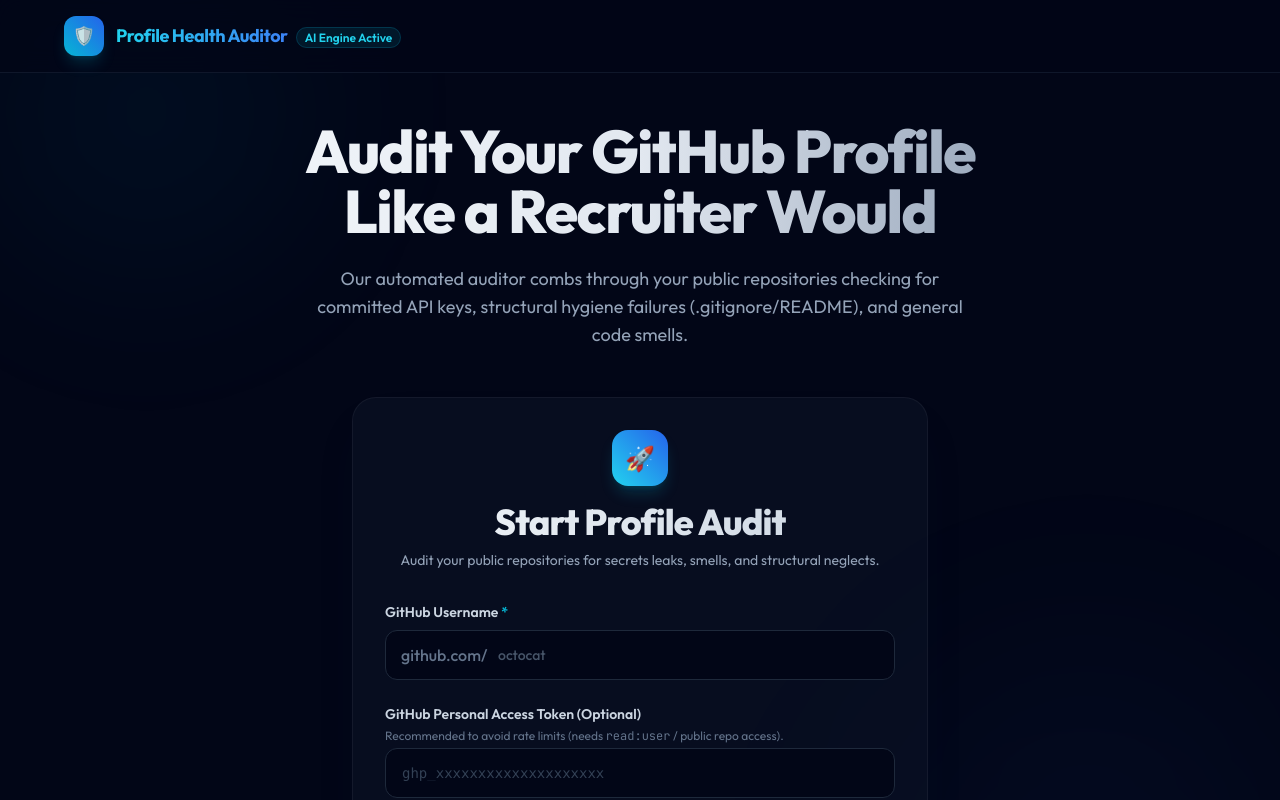
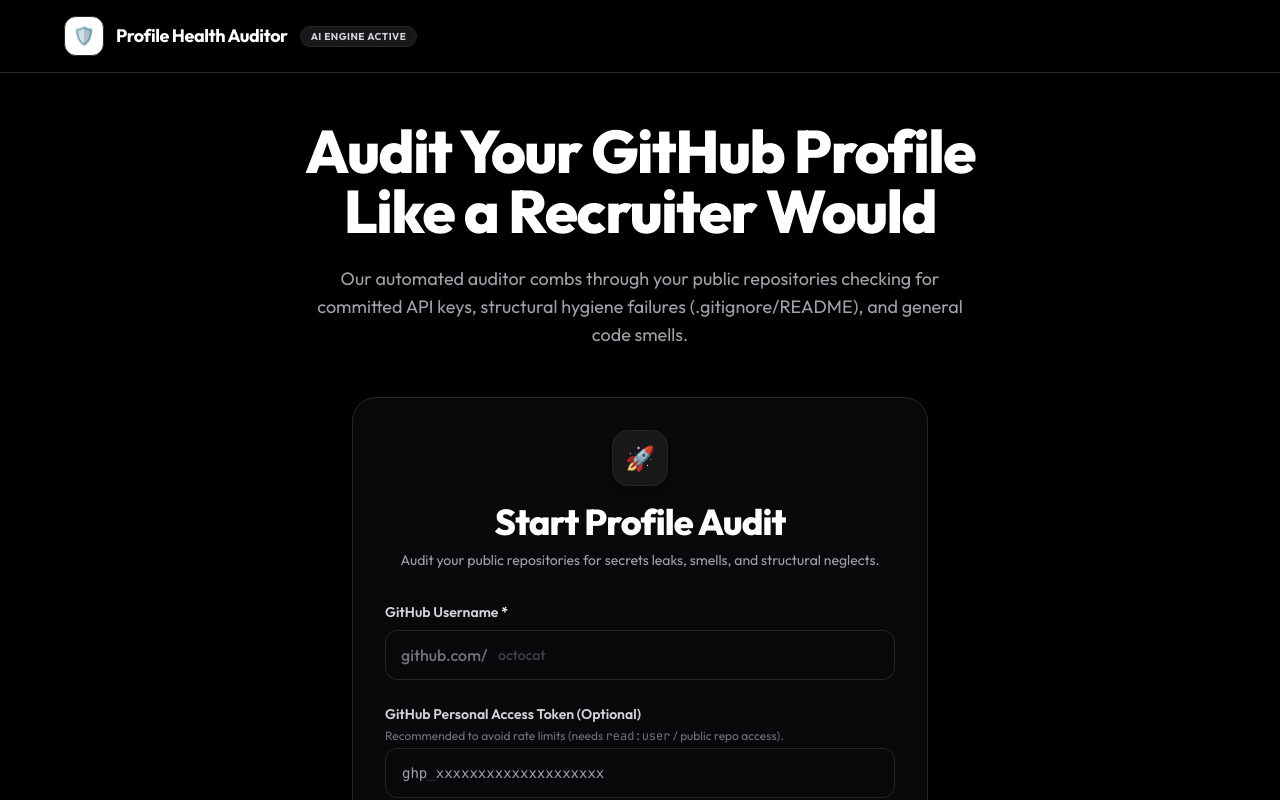
Before and after one commit to jaggureddy11/GitHub-Profile-Health-Auditor, a React app in the folder frontend/: page / in a window 1280 px wide. Shown: the top 800 px of the page. Built offline with nearby package versions, Linux system fonts and the light colour scheme; the HTML template or start-up script is replaced by a standard one.

Commit message:
Update frontend styling to support a high-contrast premium monochrome black and white UI theme

```diff
--- a/frontend/src/App.jsx
+++ b/frontend/src/App.jsx
@@ -3,7 +3,7 @@
 import ReportDashboard from './components/ReportDashboard';
 import RepoBreakdown from './components/RepoBreakdown';
 
-// API Base URL (assumes local dev on port 8000)
+// API Base URL
 const API_BASE_URL = 'http://localhost:8000';
 
 export default function App() {
@@ -30,7 +30,6 @@
   useEffect(() => {
     let intervalId;
     if (scanState === 'loading' && currentScanId) {
-      // Cycle loading messages every 3.5 seconds
       intervalId = setInterval(() => {
         setLoadingStep((prev) => (prev + 1) % loadingMessages.length);
       }, 3500);
@@ -38,7 +37,6 @@
     return () => clearInterval(intervalId);
   }, [scanState, currentScanId]);
 
-  // Handle starting a scan
   const handleStartScan = async (username, githubToken) => {
     setScanState('loading');
     setErrorMessage('');
@@ -58,13 +56,11 @@
 
       if (!response.ok) {
         const errorData = await response.json();
-        throw new Error(errorData.detail || `Server returned status ${response.status}`);
+        throw new Error(errorData.detail || `Server returned status {response.status}`);
       }
 
       const initialReport = await response.json();
       setCurrentScanId(initialReport.scan_id);
-
-      // Start polling status
       pollScanStatus(initialReport.scan_id);
     } catch (err) {
       console.error(err);
@@ -73,7 +69,6 @@
     }
   };
 
-  // Poll scan status until completed/failed
   const pollScanStatus = (scanId) => {
     const pollInterval = setInterval(async () => {
       try {
@@ -95,11 +90,9 @@
         }
       } catch (err) {
         console.error("Polling error:", err);
-        // We don't clear the interval immediately on a single transient network error
       }
     }, 2000);
 
-    // Timeout polling after 4 minutes
     setTimeout(() => {
       clearInterval(pollInterval);
       setScanState((currentState) => {
@@ -112,7 +105,6 @@
     }, 240000);
   };
 
-  // Handle resetting state for a new audit
   const handleReset = () => {
     setScanState('idle');
     setScanReport(null);
@@ -120,7 +112,6 @@
     setErrorMessage('');
   };
 
-  // Handle Phase 7 Auto-Fix patch trigger (Stretch)
   const handleTriggerFix = async (finding) => {
     try {
       const response = await fetch(`${API_BASE_URL}/api/fix`, {
@@ -153,23 +144,20 @@
   };
 
   return (
-    <div className="min-h-screen bg-slate-950 text-slate-100 flex flex-col justify-between selection:bg-cyan-500/30 relative overflow-hidden">
-      {/* Background Ambient Glows */}
-      <div className="ambient-glow-cyan top-[-10%] left-[-10%]"></div>
-      <div className="ambient-glow-blue bottom-[-10%] right-[-10%]"></div>
+    <div className="min-h-screen bg-black text-white flex flex-col justify-between selection:bg-white/20">
 
       {/* Header bar */}
-      <header className="border-b border-slate-900 bg-slate-950/75 backdrop-blur-md sticky top-0 z-50 px-6 py-4">
+      <header className="border-b border-zinc-800 bg-black/80 backdrop-blur-md sticky top-0 z-50 px-6 py-4">
         <div className="max-w-6xl mx-auto flex items-center justify-between">
           <div className="flex items-center space-x-3 cursor-pointer" onClick={handleReset}>
-            <div className="w-10 h-10 rounded-xl bg-gradient-to-tr from-cyan-500 to-blue-600 flex items-center justify-center font-bold text-lg shadow-lg shadow-cyan-500/20 text-white">
+            <div className="w-10 h-10 rounded-xl bg-white text-black flex items-center justify-center font-bold text-lg shadow-md border border-zinc-800">
               🛡️
             </div>
-            <div>
-              <span className="font-bold text-lg tracking-tight bg-gradient-to-r from-cyan-400 to-blue-500 bg-clip-text text-transparent">
+            <div className="flex items-center space-x-3">
+              <span className="font-bold text-lg tracking-tight text-white">
                 Profile Health Auditor
               </span>
-              <span className="ml-2 px-2 py-0.5 text-xs font-semibold bg-cyan-500/10 text-cyan-400 rounded-full border border-cyan-500/20">
+              <span className="px-2.5 py-0.5 text-[10px] font-bold bg-zinc-900 text-zinc-300 rounded-full border border-zinc-800 uppercase tracking-wider">
                 AI Engine Active
               </span>
             </div>
@@ -177,7 +165,7 @@
           {scanState === 'completed' && (
             <button
               onClick={handleReset}
-              className="text-xs bg-slate-900 hover:bg-slate-800 text-slate-300 font-bold px-4 py-2 rounded-lg border border-slate-800 transition duration-150"
+              className="text-xs bg-zinc-950 hover:bg-zinc-900 text-white font-bold px-4 py-2 rounded-lg border border-zinc-800 transition duration-150"
             >
               New Scan
             </button>
@@ -191,11 +179,11 @@
         {scanState === 'idle' && (
           <div className="space-y-12 animate-fade-in">
             <div className="text-center space-y-6 max-w-3xl mx-auto">
-              <h1 className="text-4xl font-extrabold tracking-tight sm:text-6xl bg-gradient-to-r from-slate-100 via-slate-200 to-slate-400 bg-clip-text text-transparent leading-tight">
+              <h1 className="text-4xl font-extrabold tracking-tight sm:text-6xl text-white leading-tight">
                 Audit Your GitHub Profile <br className="hidden sm:inline" />
                 Like a Recruiter Would
               </h1>
-              <p className="text-base sm:text-lg text-slate-400 max-w-2xl mx-auto leading-relaxed">
+              <p className="text-base sm:text-lg text-zinc-400 max-w-2xl mx-auto leading-relaxed">
                 Our automated auditor combs through your public repositories checking for committed API keys, structural hygiene failures (.gitignore/README), and general code smells.
               </p>
             </div>
@@ -207,28 +195,28 @@
           <div className="flex flex-col items-center justify-center py-20 max-w-lg mx-auto text-center space-y-8 animate-pulse">
             {/* Spinning Radar */}
             <div className="relative w-28 h-28 flex items-center justify-center">
-              <div className="absolute inset-0 rounded-full border-4 border-dashed border-cyan-500/20 animate-spin" style={{ animationDuration: '15s' }}></div>
-              <div className="absolute inset-2 rounded-full border-4 border-dashed border-blue-500/40 animate-spin" style={{ animationDuration: '8s', animationDirection: 'reverse' }}></div>
-              <div className="absolute inset-4 rounded-full bg-gradient-to-tr from-cyan-500 to-blue-600 flex items-center justify-center text-3xl shadow-lg shadow-cyan-500/30 text-white animate-pulse">
+              <div className="absolute inset-0 rounded-full border-4 border-dashed border-zinc-800 animate-spin" style={{ animationDuration: '15s' }}></div>
+              <div className="absolute inset-2 rounded-full border-4 border-dashed border-zinc-700 animate-spin" style={{ animationDuration: '8s', animationDirection: 'reverse' }}></div>
+              <div className="absolute inset-4 rounded-full bg-zinc-900 border border-zinc-800 flex items-center justify-center text-3xl shadow-md text-white animate-pulse">
                 🔍
               </div>
             </div>
 
             <div className="space-y-3 w-full">
-              <h3 className="text-lg font-bold text-slate-200">Analyzing Developer Repositories</h3>
-              <p className="text-xs text-cyan-400 font-semibold font-mono h-8">
+              <h3 className="text-lg font-bold text-zinc-200">Analyzing Developer Repositories</h3>
+              <p className="text-xs text-white font-semibold font-mono h-8">
                 {loadingMessages[loadingStep]}
               </p>
 
               {/* Progress Pulse Bar */}
-              <div className="w-full h-1.5 bg-slate-900 rounded-full overflow-hidden border border-slate-800/50">
+              <div className="w-full h-1.5 bg-zinc-900 rounded-full overflow-hidden border border-zinc-800">
                 <div
-                  className="h-full bg-gradient-to-r from-cyan-400 to-blue-500 transition-all duration-1000 ease-out"
+                  className="h-full bg-white transition-all duration-1000 ease-out"
                   style={{ width: `${((loadingStep + 1) / loadingMessages.length) * 100}%` }}
                 ></div>
               </div>
 
-              <span className="text-[10px] text-slate-500 uppercase tracking-widest block pt-2">
+              <span className="text-[10px] text-zinc-500 uppercase tracking-widest block pt-2">
                 This may take a minute depending on repository size
               </span>
             </div>
@@ -241,26 +229,25 @@
             <RepoBreakdown
               repositories={scanReport.repositories}
               findings={scanReport.findings}
-              // We pass the auto-fix trigger. If backend supports Phase 7, it's clickable.
               onTriggerFix={handleTriggerFix}
             />
           </div>
         )}
 
         {scanState === 'error' && (
-          <div className="w-full max-w-md mx-auto bg-slate-900/60 backdrop-blur-xl border border-rose-950/40 p-8 rounded-3xl text-center space-y-6 shadow-2xl shadow-rose-950/10">
-            <div className="w-14 h-14 rounded-2xl bg-rose-500/10 border border-rose-500/20 text-rose-400 flex items-center justify-center text-2xl mx-auto shadow-inner">
+          <div className="w-full max-w-md mx-auto mono-panel p-8 rounded-3xl text-center space-y-6 shadow-xl">
+            <div className="w-14 h-14 rounded-2xl bg-zinc-900 border border-zinc-800 text-white flex items-center justify-center text-2xl mx-auto">
               ⚠️
             </div>
             <div className="space-y-2">
-              <h3 className="text-xl font-bold text-slate-100">Audit Interrupted</h3>
-              <p className="text-sm text-slate-400 leading-relaxed">
+              <h3 className="text-xl font-bold text-white">Audit Interrupted</h3>
+              <p className="text-sm text-zinc-400 leading-relaxed">
                 {errorMessage}
               </p>
             </div>
             <button
               onClick={handleReset}
-              className="py-3 px-6 w-full rounded-xl bg-rose-950/30 hover:bg-rose-500 text-rose-400 hover:text-white font-bold transition duration-200 border border-rose-500/30 hover:border-rose-500 shadow-md active:scale-95"
+              className="py-3 px-6 w-full rounded-xl bg-white hover:bg-zinc-200 text-black font-bold transition duration-200 border border-white shadow-md active:scale-95"
             >
               Reset & Try Again
             </button>
@@ -270,7 +257,7 @@
       </main>
 
       {/* Footer */}
-      <footer className="border-t border-slate-900/50 py-6 text-center text-xs text-slate-500 bg-slate-950">
+      <footer className="border-t border-zinc-900 py-6 text-center text-xs text-zinc-500 bg-black">
         <p>&copy; {new Date().getFullYear()} Profile Health Auditor. Enabled with static analysis & AI synthesis.</p>
       </footer>
     </div>
--- a/frontend/src/components/ScanForm.jsx
+++ b/frontend/src/components/ScanForm.jsx
@@ -14,7 +14,7 @@
 
   const handleSubmit = (e) => {
     e.preventDefault();
-    if (!username.strip ? !username.trim() : !username) return;
+    if (!username || !username.trim()) return;
 
     // Save token if provided
     if (githubToken) {
@@ -27,26 +27,26 @@
   };
 
   return (
-    <div className="w-full max-w-xl mx-auto glass-panel p-8 rounded-3xl shadow-2xl shadow-cyan-950/10">
+    <div className="w-full max-w-xl mx-auto mono-panel p-8 rounded-3xl shadow-xl">
       <div className="text-center mb-8">
-        <div className="inline-flex items-center justify-center w-14 h-14 rounded-2xl bg-gradient-to-tr from-cyan-400 to-blue-600 mb-4 shadow-lg shadow-cyan-500/20 text-white font-extrabold text-2xl">
+        <div className="inline-flex items-center justify-center w-14 h-14 rounded-2xl bg-zinc-900 border border-zinc-800 mb-4 shadow-md text-white font-extrabold text-2xl">
           🚀
         </div>
-        <h2 className="text-3xl font-extrabold text-slate-100 tracking-tight sm:text-4xl bg-gradient-to-r from-slate-100 to-slate-300 bg-clip-text text-transparent">
+        <h2 className="text-3xl font-extrabold text-white tracking-tight sm:text-4xl">
           Start Profile Audit
         </h2>
-        <p className="text-sm text-slate-400 mt-2">
+        <p className="text-sm text-zinc-400 mt-2">
           Audit your public repositories for secrets leaks, smells, and structural neglects.
         </p>
       </div>
 
       <form onSubmit={handleSubmit} className="space-y-6">
         <div>
-          <label htmlFor="username" className="block text-sm font-semibold text-slate-300 mb-2">
-            GitHub Username <span className="text-cyan-500">*</span>
+          <label htmlFor="username" className="block text-sm font-semibold text-zinc-300 mb-2">
+            GitHub Username <span className="text-white">*</span>
           </label>
           <div className="relative">
-            <span className="absolute inset-y-0 left-0 pl-4 flex items-center text-slate-500 font-medium">
+            <span className="absolute inset-y-0 left-0 pl-4 flex items-center text-zinc-500 font-medium">
               github.com/
             </span>
             <input
@@ -57,17 +57,17 @@
               placeholder="octocat"
               value={username}
               onChange={(e) => setUsername(e.target.value)}
-              className="block w-full pl-28 pr-4 py-3.5 bg-slate-950 border border-slate-800 rounded-xl text-slate-200 placeholder-slate-600 focus:outline-none focus:ring-2 focus:ring-cyan-500/50 focus:border-cyan-500 transition duration-150 disabled:opacity-50 text-sm font-medium"
+              className="block w-full pl-28 pr-4 py-3.5 bg-zinc-950 border border-zinc-800 rounded-xl text-white placeholder-zinc-700 focus:outline-none focus:ring-1 focus:ring-zinc-700 focus:border-zinc-700 transition duration-150 disabled:opacity-50 text-sm font-medium"
             />
           </div>
         </div>
 
         <div>
-          <label htmlFor="token" className="block text-sm font-semibold text-slate-300 mb-1">
+          <label htmlFor="token" className="block text-sm font-semibold text-zinc-300 mb-1">
             GitHub Personal Access Token (Optional)
           </label>
           <div className="flex items-center justify-between mb-1">
-            <span className="text-xs text-slate-500">
+            <span className="text-xs text-zinc-500">
               Recommended to avoid rate limits (needs <code>read:user</code> / public repo access).
             </span>
           </div>
@@ -78,18 +78,18 @@
             placeholder="ghp_xxxxxxxxxxxxxxxxxxxx"
             value={githubToken}
             onChange={(e) => setGithubToken(e.target.value)}
-            className="block w-full px-4 py-3.5 bg-slate-950 border border-slate-800 rounded-xl text-slate-200 placeholder-slate-700 focus:outline-none focus:ring-2 focus:ring-cyan-500/50 focus:border-cyan-500 transition duration-150 disabled:opacity-50 text-sm font-mono"
+            className="block w-full px-4 py-3.5 bg-zinc-950 border border-zinc-800 rounded-xl text-white placeholder-zinc-850 focus:outline-none focus:ring-1 focus:ring-zinc-700 focus:border-zinc-700 transition duration-150 disabled:opacity-50 text-sm font-mono"
           />
         </div>
 
         <button
           type="submit"
           disabled={isLoading || !username}
-          className="relative w-full py-4 px-6 rounded-xl font-bold text-white bg-gradient-to-r from-cyan-500 via-cyan-600 to-blue-600 hover:from-cyan-400 hover:to-blue-500 focus:outline-none focus:ring-2 focus:ring-offset-2 focus:ring-cyan-500 transition duration-200 transform active:scale-[0.98] shadow-lg shadow-cyan-500/20 disabled:opacity-50 disabled:pointer-events-none overflow-hidden"
+          className="w-full py-4 px-6 rounded-xl font-bold text-black bg-white hover:bg-zinc-200 focus:outline-none focus:ring-1 focus:ring-white transition duration-200 transform active:scale-[0.98] shadow-md disabled:opacity-50 disabled:pointer-events-none"
         >
           {isLoading ? (
             <span className="flex items-center justify-center space-x-2">
-              <svg className="animate-spin -ml-1 mr-3 h-5 w-5 text-white" fill="none" viewBox="0 0 24 24">
+              <svg className="animate-spin -ml-1 mr-3 h-5 w-5 text-black" fill="none" viewBox="0 0 24 24">
                 <circle className="opacity-25" cx="12" cy="12" r="10" stroke="currentColor" strokeWidth="4"></circle>
                 <path className="opacity-75" fill="currentColor" d="M4 12a8 8 0 018-8V0C5.373 0 0 5.373 0 12h4zm2 5.291A7.962 7.962 0 014 12H0c0 3.042 1.135 5.824 3 7.938l3-2.647z"></path>
               </svg>
--- a/frontend/src/index.css
+++ b/frontend/src/index.css
@@ -8,8 +8,8 @@
   body {
     margin: 0;
     font-family: 'Outfit', 'Inter', -apple-system, sans-serif;
-    background-color: #020617; /* Slate 950 deep space */
-    color: #f8fafc;
+    background-color: #000000; /* Pure Black */
+    color: #ffffff; /* Pure White */
     overflow-x: hidden;
   }
 
@@ -18,48 +18,7 @@
   }
 }
 
-/* Custom glow backdrops */
-.ambient-glow-cyan {
-  position: absolute;
-  width: 500px;
-  height: 500px;
-  border-radius: 50%;
-  background: radial-gradient(circle, rgba(6, 182, 212, 0.06) 0%, rgba(6, 182, 212, 0) 70%);
-  filter: blur(60px);
-  pointer-events: none;
-  animation: float 20s ease-in-out infinite;
-}
-
-.ambient-glow-blue {
-  position: absolute;
-  width: 600px;
-  height: 600px;
-  border-radius: 50%;
-  background: radial-gradient(circle, rgba(59, 130, 246, 0.05) 0%, rgba(59, 130, 246, 0) 70%);
-  filter: blur(80px);
-  pointer-events: none;
-  animation: float-reverse 25s ease-in-out infinite;
-}
-
-/* Custom animations */
-@keyframes float {
-  0%, 100% {
-    transform: translate(0, 0) scale(1);
-  }
-  50% {
-    transform: translate(40px, -60px) scale(1.1);
-  }
-}
-
-@keyframes float-reverse {
-  0%, 100% {
-    transform: translate(0, 0) scale(1.1);
-  }
-  50% {
-    transform: translate(-50px, 50px) scale(0.95);
-  }
-}
-
+/* Grayscale animations */
 @keyframes fadeIn {
   from {
     opacity: 0;
@@ -72,42 +31,40 @@
 }
 
 .animate-fade-in {
-  animation: fadeIn 0.6s cubic-bezier(0.16, 1, 0.3, 1) forwards;
+  animation: fadeIn 0.5s cubic-bezier(0.16, 1, 0.3, 1) forwards;
 }
 
 /* Custom scrollbars */
 ::-webkit-scrollbar {
-  width: 8px;
-  height: 8px;
+  width: 6px;
+  height: 6px;
 }
 
 ::-webkit-scrollbar-track {
-  background: #020617;
+  background: #000000;
 }
 
 ::-webkit-scrollbar-thumb {
-  background: #1e293b;
-  border-radius: 4px;
+  background: #27272a; /* Zinc 800 */
+  border-radius: 3px;
 }
 
 ::-webkit-scrollbar-thumb:hover {
-  background: #334155;
+  background: #3f3f46; /* Zinc 700 */
 }
 
-/* Glassmorphism utility classes */
-.glass-panel {
-  background: rgba(15, 23, 42, 0.45);
-  backdrop-filter: blur(16px);
-  -webkit-backdrop-filter: blur(16px);
-  border: 1px solid rgba(255, 255, 255, 0.05);
+/* Premium Monochrome Panel styling */
+.mono-panel {
+  background: #09090b; /* Zinc 950 */
+  border: 1px solid #27272a; /* Zinc 800 */
 }
 
-.glass-panel-hover {
-  transition: all 0.3s cubic-bezier(0.16, 1, 0.3, 1);
+.mono-panel-hover {
+  transition: all 0.25s cubic-bezier(0.16, 1, 0.3, 1);
 }
-.glass-panel-hover:hover {
-  background: rgba(15, 23, 42, 0.55);
-  border-color: rgba(6, 182, 212, 0.2);
+.mono-panel-hover:hover {
+  background: #18181b; /* Zinc 900 */
+  border-color: #52525b; /* Zinc 600 */
   transform: translateY(-2px);
-  box-shadow: 0 12px 30px -10px rgba(6, 182, 212, 0.1);
+  box-shadow: 0 10px 25px -10px rgba(255, 255, 255, 0.05);
 }
```
Also changed, not shown: frontend/src/components/RepoBreakdown.jsx (+25 -35 lines), frontend/src/components/ReportDashboard.jsx (+42 -57 lines).
